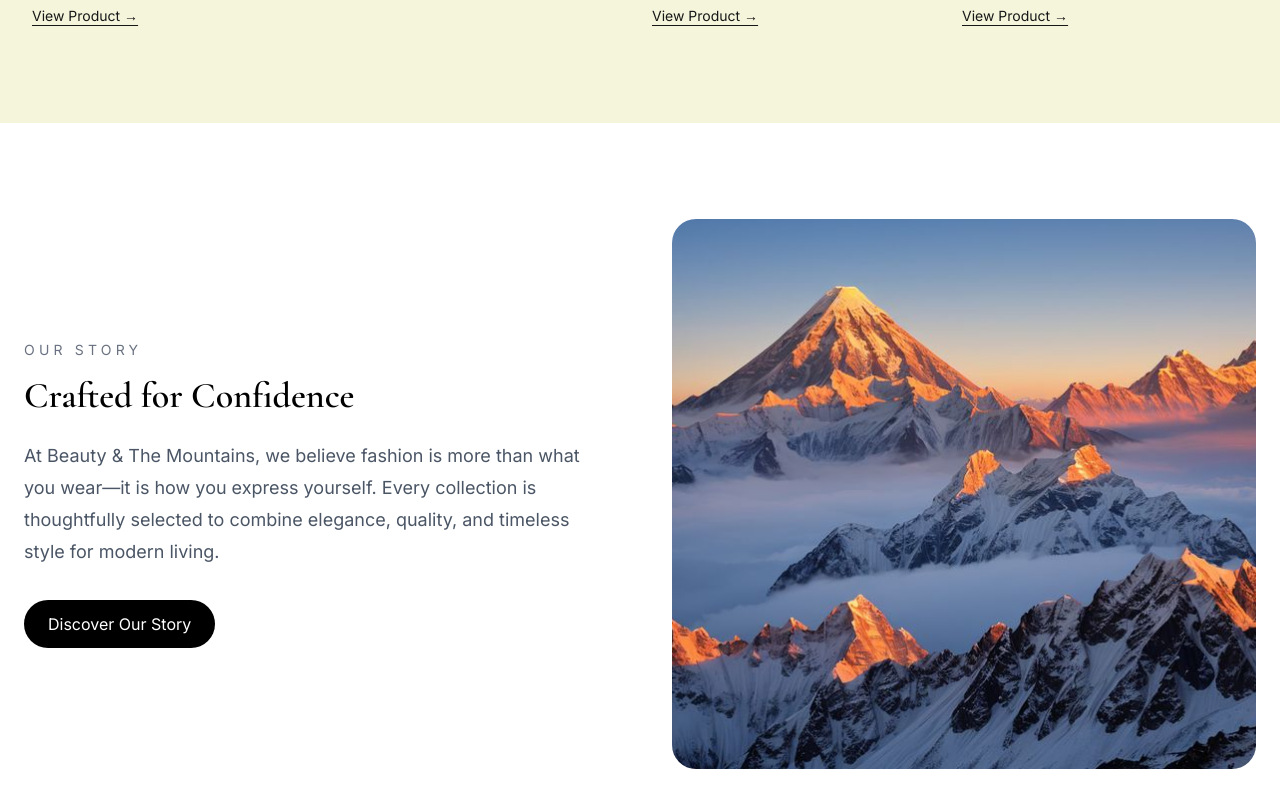
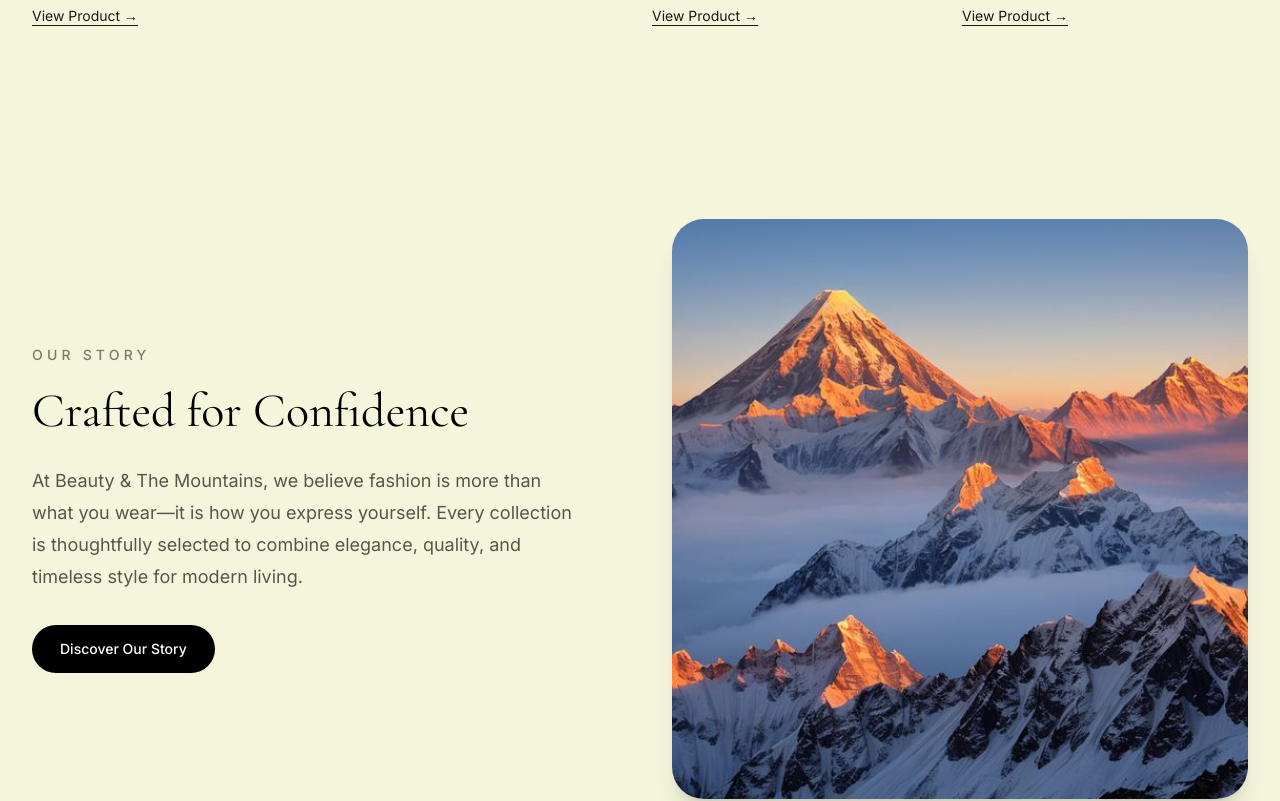
Before and after one commit to infinityexpertagency/beauty-trending, a Next.js app: page / in a window 1280 px wide. Shown: the part 3702-4503 px from the top of the page. Built offline with nearby package versions, Linux system fonts and the light colour scheme.

Commit message:
refine brand storysection

```diff
--- a/src/components/home/BrandStory.tsx
+++ b/src/components/home/BrandStory.tsx
@@ -1,65 +1,50 @@
 import Image from "next/image";
-import Link from "next/link";
+import Container from "@/components/ui/Container";
 
 export default function BrandStory() {
   return (
-    <section className="bg-white py-16 sm:py-24">
-
-      <div className="mx-auto grid max-w-7xl items-center gap-10 px-5 sm:px-6 lg:grid-cols-2 lg:gap-16">
-
-
+    <section className="py-16 sm:py-20 lg:py-24">
+      <Container>
+        <div className="grid items-center gap-10 lg:grid-cols-2 lg:gap-16">
           {/* Text */}
-
-        <div>
-
-          <p className="text-xs uppercase tracking-[0.3em] text-gray-500 sm:text-sm">
+          <div className="lg:pr-6">
+            <p className="text-xs font-medium uppercase tracking-[0.3em] text-black/50 sm:text-sm">
               Our Story
             </p>
 
-
-          <h2 className="mt-4 text-3xl font-semibold text-black sm:text-4xl">
+            <h2 className="mt-4 font-heading text-4xl leading-tight text-black sm:text-5xl">
               Crafted for Confidence
             </h2>
 
-
-          <p className="mt-5 text-base leading-7 text-gray-600 sm:mt-6 sm:text-lg sm:leading-8">
-            At Beauty &amp; The Mountains, we believe fashion is more than what
-            you wear—it is how you express yourself. Every collection is
-            thoughtfully selected to combine elegance, quality, and timeless
-            style for modern living.
+            <p className="mt-6 max-w-xl text-base leading-7 text-black/65 sm:text-lg sm:leading-8">
+              At Beauty &amp; The Mountains, we believe fashion is more than
+              what you wear—it is how you express yourself. Every collection
+              is thoughtfully selected to combine elegance, quality, and
+              timeless style for modern living.
             </p>
-
 
             <a
               href="https://www.beautyandthemountains.store/pages/about-us"
               target="_blank"
               rel="noopener noreferrer"
-            className="mt-8 inline-flex rounded-full bg-black px-6 py-3 text-white transition hover:bg-gray-800"
+              className="mt-8 inline-flex rounded-full bg-black px-7 py-3.5 text-sm font-medium text-white transition-all duration-300 hover:-translate-y-0.5 hover:bg-black/80"
             >
               Discover Our Story
             </a>
-
           </div>
 
-
-
           {/* Image */}
-
-        <div className="overflow-hidden rounded-3xl">
-
+          <div className="overflow-hidden rounded-[2rem] shadow-xl">
             <Image
               src="/images/brand-story.jpg"
               alt="Beauty & The Mountains"
               width={700}
               height={800}
-            className="h-[420px] w-full object-cover sm:h-[550px]"
+              className="h-[420px] w-full object-cover transition-transform duration-700 hover:scale-[1.02] sm:h-[520px] lg:h-[580px]"
             />
-
           </div>
-
-
         </div>
-
+      </Container>
     </section>
   );
 }
```
Lines whose indentation alone changed are shown as unchanged.
